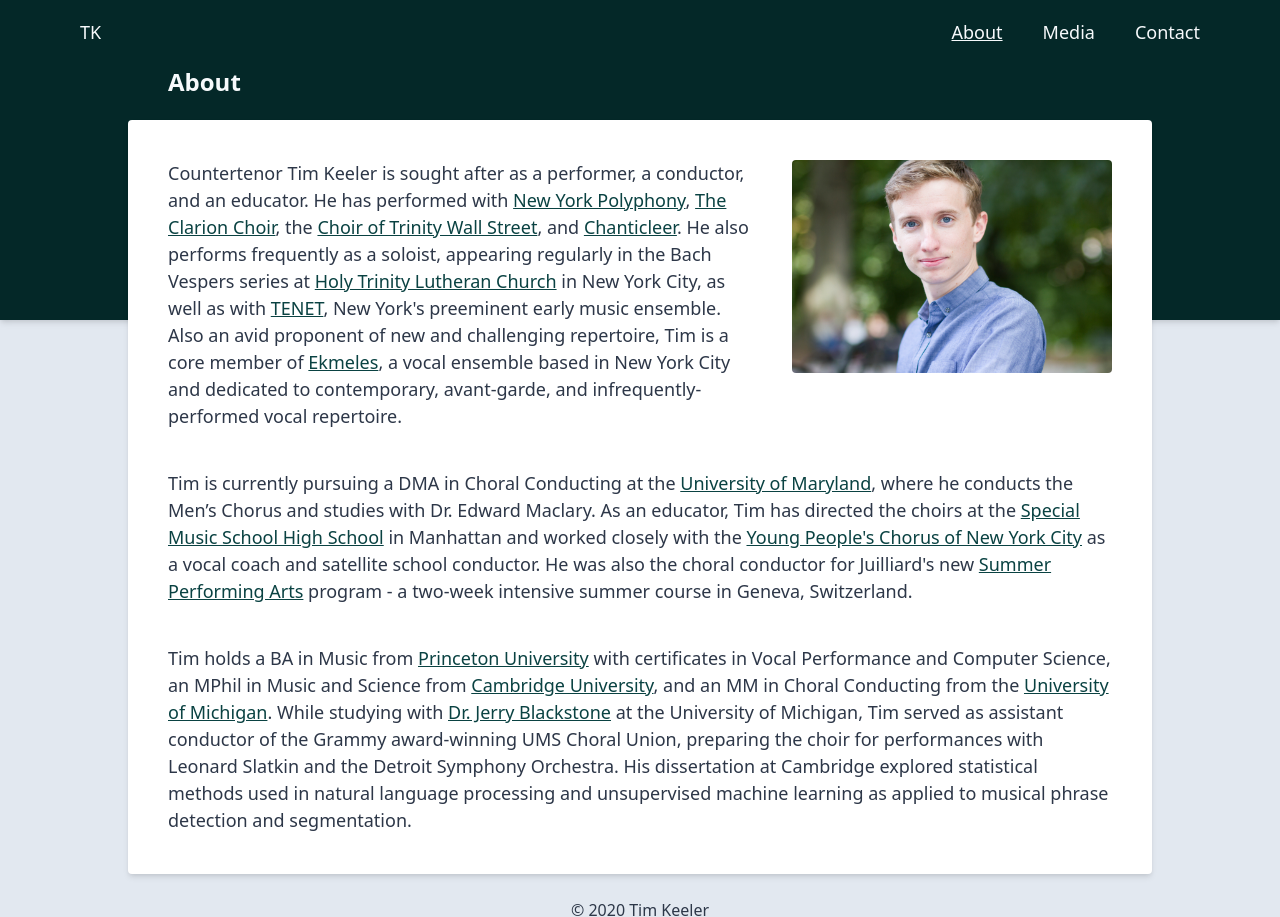
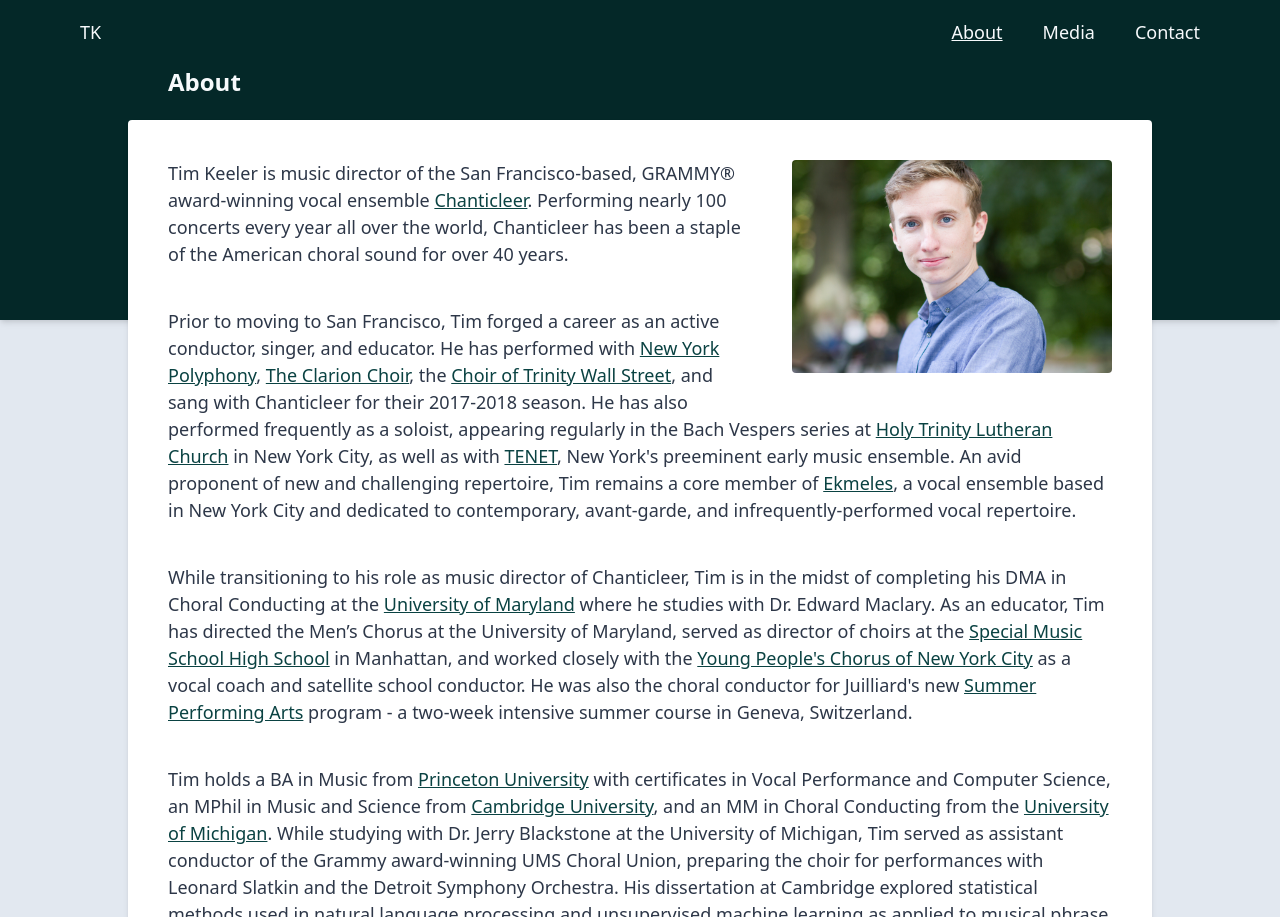
Before and after one commit to jerkeeler/tim-keeler-gatsby, a Gatsby site: page /about/ in a window 1280 px wide. Shown: the top 917 px of the page. Built offline with nearby package versions, Linux system fonts and the light colour scheme; Gatsby itself is replaced by a stand-in of ours.

Commit message:
Update bio.md
Chanticleer info

```diff
--- a/src/content/bio.md
+++ b/src/content/bio.md
@@ -1,7 +1,9 @@
 ---
 ---
-Countertenor Tim Keeler is sought after as a performer, a conductor, and an educator. He has performed with [New York Polyphony](http://newyorkpolyphony.com/), [The Clarion Choir](http://clarionsociety.org/), the [Choir of Trinity Wall Street](https://www.trinitywallstreet.org/), and [Chanticleer](https://www.chanticleer.org/). He also performs frequently as a soloist, appearing regularly in the Bach Vespers series at [Holy Trinity Lutheran Church](http://www.holytrinitynyc.org/bach-vespers/) in New York City, as well as with [TENET](https://tenet.nyc/), New York's preeminent early music ensemble. Also an avid proponent of new and challenging repertoire, Tim is a core member of [Ekmeles](http://ekmeles.com/), a vocal ensemble based in New York City and dedicated to contemporary, avant-garde, and infrequently-performed vocal repertoire.
+Tim Keeler is music director of the San Francisco-based, GRAMMY® award-winning vocal ensemble [Chanticleer](https://www.chanticleer.org/). Performing nearly 100 concerts every year all over the world, Chanticleer has been a staple of the American choral sound for over 40 years.
 
-Tim is currently pursuing a DMA in Choral Conducting at the [University of Maryland](https://music.umd.edu/), where he conducts the Men’s Chorus and studies with Dr. Edward Maclary. As an educator, Tim has directed the choirs at the [Special Music School High School](https://www.kaufmanmusiccenter.org/sms/) in Manhattan and worked closely with the [Young People's Chorus of New York City](https://ypc.org/) as a vocal coach and satellite school conductor. He was also the choral conductor for Juilliard's new [Summer Performing Arts](https://www.juilliard.edu/stage-beyond/summer-programs/summer-performing-arts-juilliard-nord-anglia-schools) program - a two-week intensive summer course in Geneva, Switzerland.
+Prior to moving to San Francisco, Tim forged a career as an active conductor, singer, and educator. He has performed with [New York Polyphony](http://newyorkpolyphony.com/), [The Clarion Choir](http://clarionsociety.org/), the [Choir of Trinity Wall Street](https://www.trinitywallstreet.org/), and sang with Chanticleer for their 2017-2018 season. He has also performed frequently as a soloist, appearing regularly in the Bach Vespers series at [Holy Trinity Lutheran Church](http://www.holytrinitynyc.org/bach-vespers/) in New York City, as well as with [TENET](https://tenet.nyc/), New York's preeminent early music ensemble. An avid proponent of new and challenging repertoire, Tim remains a core member of [Ekmeles](http://ekmeles.com/), a vocal ensemble based in New York City and dedicated to contemporary, avant-garde, and infrequently-performed vocal repertoire.
 
-Tim holds a BA in Music from [Princeton University](https://music.princeton.edu/) with certificates in Vocal Performance and Computer Science, an MPhil in Music and Science from [Cambridge University](https://www.mus.cam.ac.uk/), and an MM in Choral Conducting from the [University of Michigan](https://smtd.umich.edu/). While studying with [Dr. Jerry Blackstone](https://smtd.umich.edu/about/faculty-profiles/jerry-blackstone/) at the University of Michigan, Tim served as assistant conductor of the Grammy award-winning UMS Choral Union, preparing the choir for performances with Leonard Slatkin and the Detroit Symphony Orchestra. His dissertation at Cambridge explored statistical methods used in natural language processing and unsupervised machine learning as applied to musical phrase detection and segmentation.
+While transitioning to his role as music director of Chanticleer, Tim is in the midst of completing his DMA in Choral Conducting at the [University of Maryland](https://music.umd.edu/) where he studies with Dr. Edward Maclary. As an educator, Tim has directed the Men’s Chorus at the University of Maryland, served as director of choirs at the [Special Music School High School](https://www.kaufmanmusiccenter.org/sms/) in Manhattan, and worked closely with the [Young People's Chorus of New York City](https://ypc.org/) as a vocal coach and satellite school conductor. He was also the choral conductor for Juilliard's new [Summer Performing Arts](https://www.juilliard.edu/stage-beyond/summer-programs/summer-performing-arts-juilliard-nord-anglia-schools) program - a two-week intensive summer course in Geneva, Switzerland.
+
+Tim holds a BA in Music from [Princeton University](https://music.princeton.edu/) with certificates in Vocal Performance and Computer Science, an MPhil in Music and Science from [Cambridge University](https://www.mus.cam.ac.uk/), and an MM in Choral Conducting from the [University of Michigan](https://smtd.umich.edu/). While studying with Dr. Jerry Blackstone at the University of Michigan, Tim served as assistant conductor of the Grammy award-winning UMS Choral Union, preparing the choir for performances with Leonard Slatkin and the Detroit Symphony Orchestra. His dissertation at Cambridge explored statistical methods used in natural language processing and unsupervised machine learning as applied to musical phrase detection and segmentation.
```
